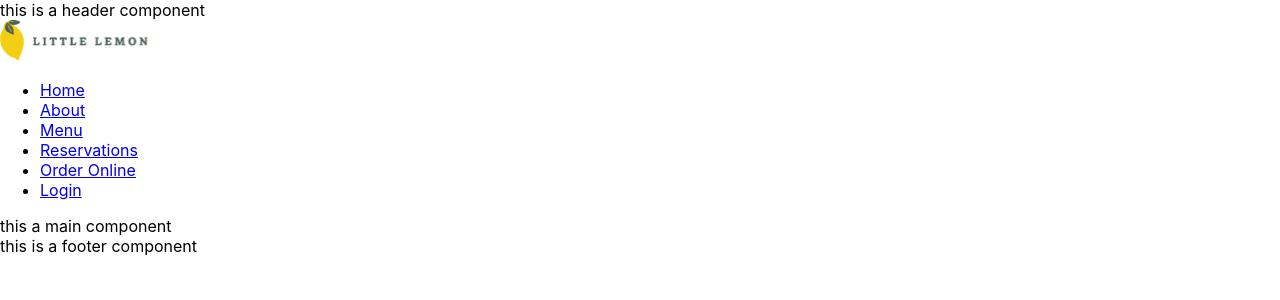
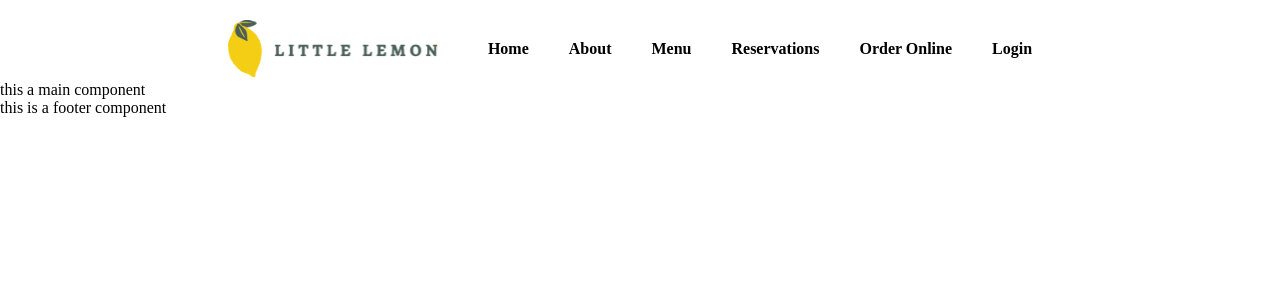
Before and after one commit to JonatanHerrera/littlelemon-capstone, a React (Create React App) app: page / in a window 1280 px wide. Shown: the top 300 px of the page. Built offline with nearby package versions, Linux system fonts and the light colour scheme.

Commit message:
Implemente Navbar component wit the styles, reorganize the components folder

```diff
--- a/src/App.js
+++ b/src/App.js
@@ -1,14 +1,12 @@
 import './App.css';
-import Header from './components/Header';
-import Navbar from './components/Navbar';
-import Main from './components/Main';
-import Footer from './components/Footer';
+import Header from './components/header/Header';
+import Main from './components/main/Main';
+import Footer from './components/footer/Footer';
 
 function App() {
   return (
     <>
      <Header/>
-     <Navbar/>
      <Main/>
      <Footer/>
     </>
--- a/src/components/Header.js
+++ b/src/components/header/Header.js
@@ -1,9 +1,11 @@
 import React from 'react'
+import Navbar from '../navbar/Navbar'
+
 
 const Header = () => {
   return (
     <header>
-        this  is a header component
+        <Navbar/>
     </header>
   )
 }
--- /dev/null
+++ b/src/components/navbar/Navbar.css
@@ -0,0 +1,34 @@
+/* Estilos para la barra de navegación */
+nav {
+    background-color: #ffffff;
+    display:  flex;
+    justify-content: center;
+  }
+  /* Estilos para el logotipo */
+  .logo {
+    margin-top: 20px;
+    margin-right: 30px;
+
+}
+
+  ul {
+    margin-top: 40px;
+    list-style-type: none; /* Quita los estilos de lista */
+    padding: 0; /* Elimina el espacio interno */
+  }
+  li {
+    display: inline;
+    margin-right: 20px;
+    margin-left: 20px;
+  }
+  a {
+    font-family: 'Markazi Text';
+    font-weight: bold;
+    font-size: 24;
+    color: rgb(0, 0, 0); /* Color del texto */
+    text-decoration: none; /* Quita la decoración de los enlaces */
+  }
+  .Logo1{
+    width: 210px;
+    height: 100;
+  }
--- a/src/components/Navbar.js
+++ b/src/components/navbar/Navbar.js
@@ -1,10 +1,10 @@
 import React from 'react'
-
+import './Navbar.css'
 const Navbar = () => {
   return (
      <nav>
       <div className="logo">
-          <img src="/Logo.svg" alt="Logo" />
+          <img src="/Logo.svg" alt="Logo" className='Logo1'/>
       </div>
       <ul>
         <li><a href="/">Home</a></li>
--- a/src/index.css
+++ b/src/index.css
@@ -1,13 +1,3 @@
 body {
   margin: 0;
-  font-family: -apple-system, BlinkMacSystemFont, 'Segoe UI', 'Roboto', 'Oxygen',
-    'Ubuntu', 'Cantarell', 'Fira Sans', 'Droid Sans', 'Helvetica Neue',
-    sans-serif;
-  -webkit-font-smoothing: antialiased;
-  -moz-osx-font-smoothing: grayscale;
 }
-
-code {
-  font-family: source-code-pro, Menlo, Monaco, Consolas, 'Courier New',
-    monospace;
-}
```
Also changed, not shown: src/components/footer/Footer.js (renamed from src/components/Footer.js), src/components/main/Main.js (renamed from src/components/Main.js).
